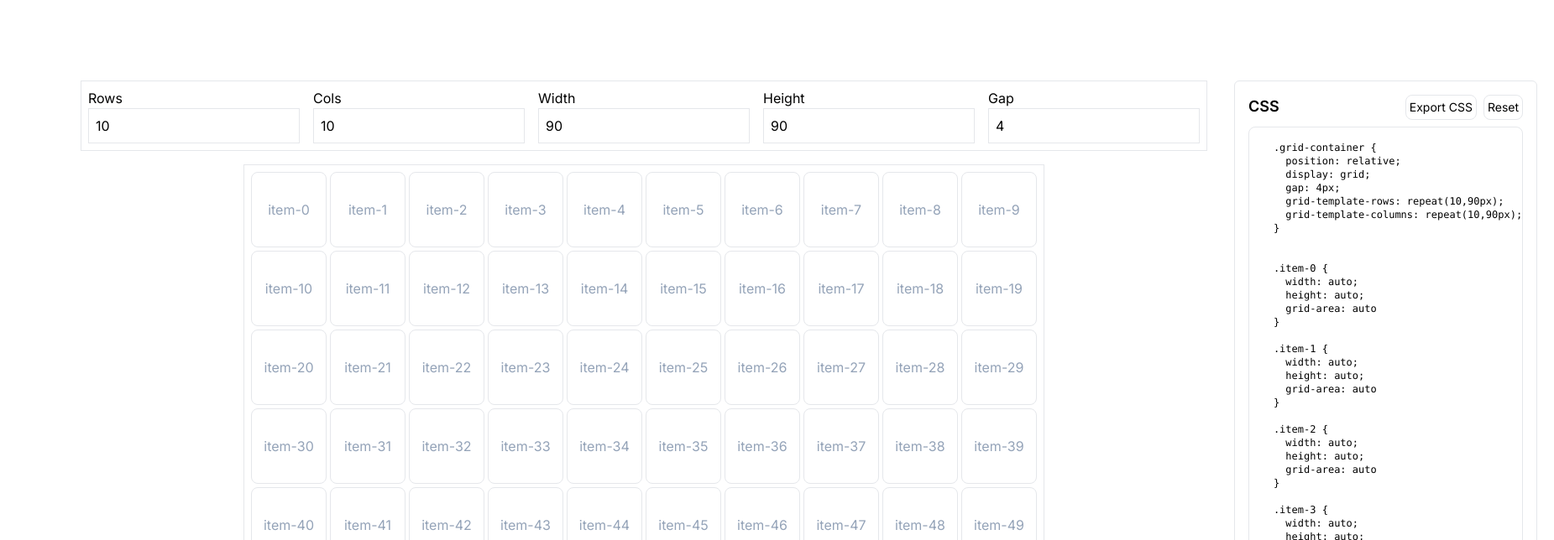
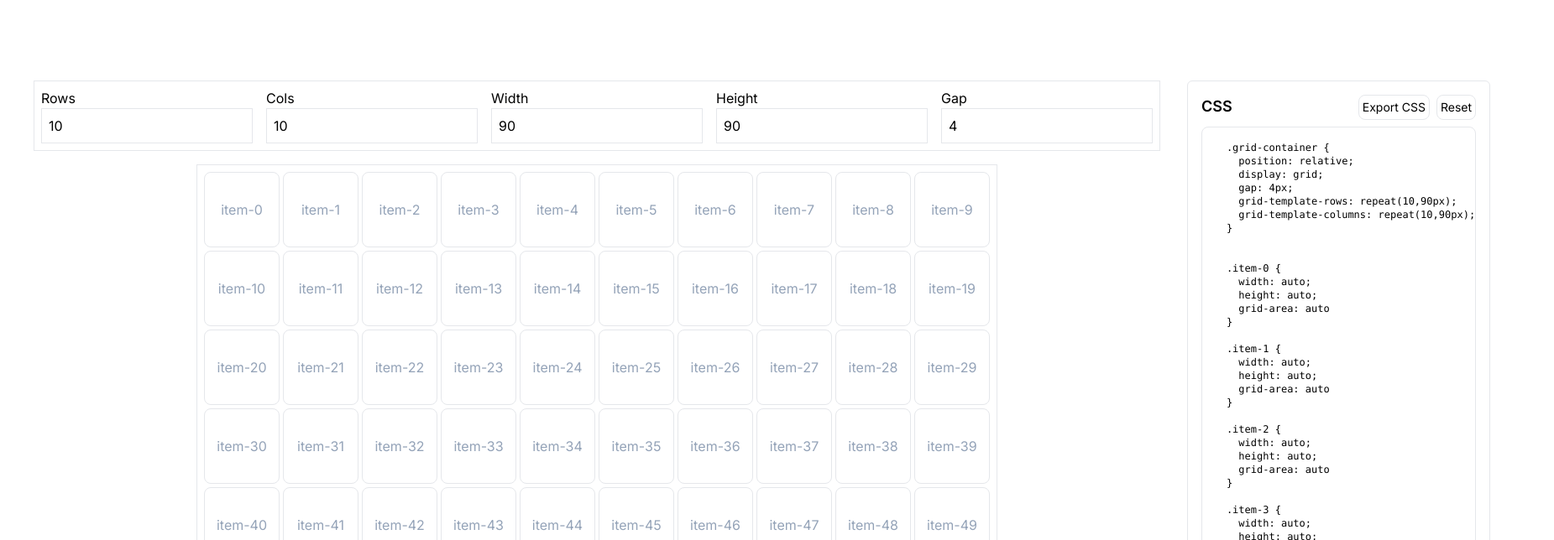
Before and after one commit to leye195/grid-generator, a Next.js app: page / in a window 1280 px wide. Shown: the top 644 px of the page at 84% size, 1851 px wide, since content can reach past the window. Built offline with nearby package versions, Linux system fonts and the light colour scheme.

Commit message:
style: adjust padding on main tag

```diff
--- a/src/app/page.tsx
+++ b/src/app/page.tsx
@@ -3,7 +3,7 @@
 
 export default function Home() {
   return (
-    <main className="flex min-h-screen flex-col items-center justify-between p-24">
+    <main className="flex min-h-screen flex-col items-center justify-between pt-24 pb-10 pl-10">
       <Suspense>
         <GridBox />
       </Suspense>
```
